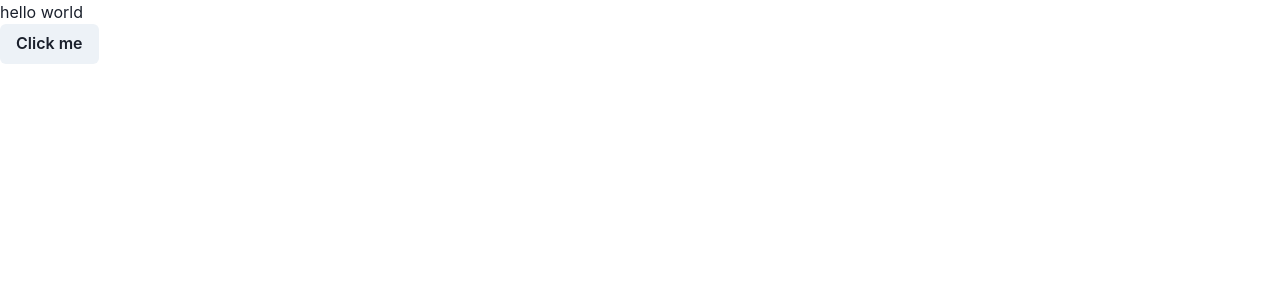
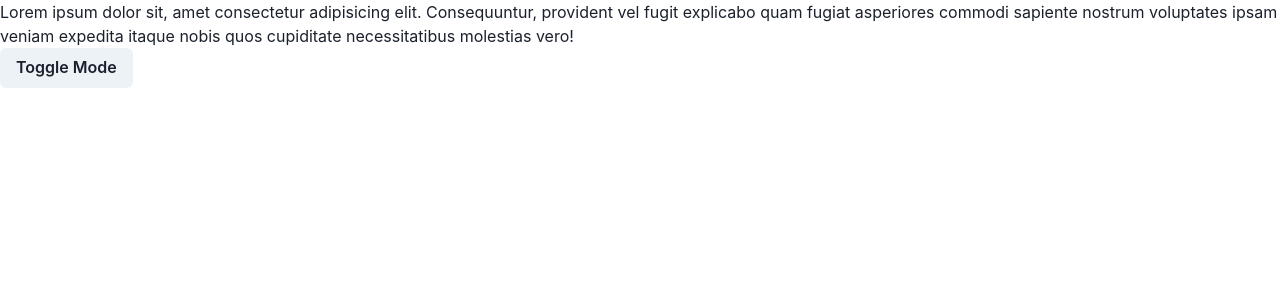
Before and after one commit to rohmanhm/nextjs-starter-chakra-ui, a Next.js app: page / in a window 1280 px wide. Shown: the top 300 px of the page. Built offline with nearby package versions, Linux system fonts and the light colour scheme.

Commit message:
feat: add chakra-cli gen typings

```diff
--- /dev/null
+++ b/src/pages/_document.tsx
@@ -0,0 +1,19 @@
+import theme from '#/theme'
+import { ColorModeScript } from '@chakra-ui/react'
+import NextDocument, { Head, Html, Main, NextScript } from 'next/document'
+import React from 'react'
+
+export default class Document extends NextDocument {
+  render() {
+    return (
+      <Html lang="en">
+        <Head />
+        <body>
+          <ColorModeScript initialColorMode={theme.config.initialColorMode} />
+          <Main />
+          <NextScript />
+        </body>
+      </Html>
+    )
+  }
+}
--- a/src/pages/index.tsx
+++ b/src/pages/index.tsx
@@ -1,16 +1,20 @@
-import { Button } from '@chakra-ui/react'
+import { Button, useColorMode } from '@chakra-ui/react'
 import Head from 'next/head'
 import React from 'react'
 
 const IndexPage = () => {
+  const { toggleColorMode } = useColorMode()
   return (
     <div>
       <Head>
         <title>Hello World</title>
       </Head>
-      hello world
+      Lorem ipsum dolor sit, amet consectetur adipisicing elit. Consequuntur,
+      provident vel fugit explicabo quam fugiat asperiores commodi sapiente
+      nostrum voluptates ipsam veniam expedita itaque nobis quos cupiditate
+      necessitatibus molestias vero!
       <br />
-      <Button onClick={() => alert('Hi')}>Click me</Button>
+      <Button onClick={toggleColorMode}>Toggle Mode</Button>
     </div>
   )
 }
```
Also changed, not shown: package.json (+8 -6 lines), src/pages/chakra-ui.tsx (deleted, +0 -12 lines), 1 other file (tests, documents, lock files or other folders).
